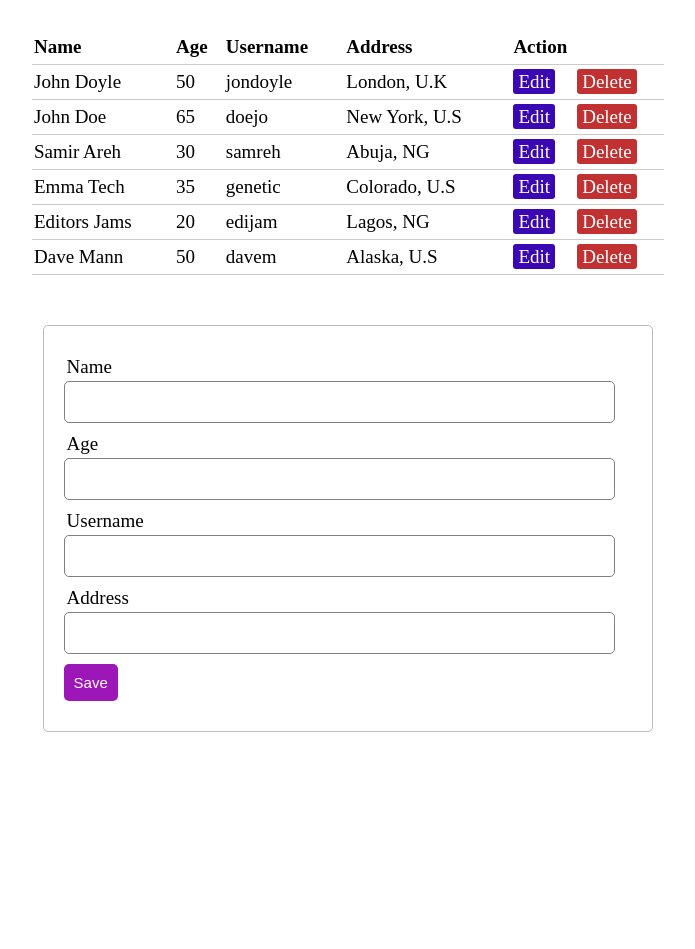
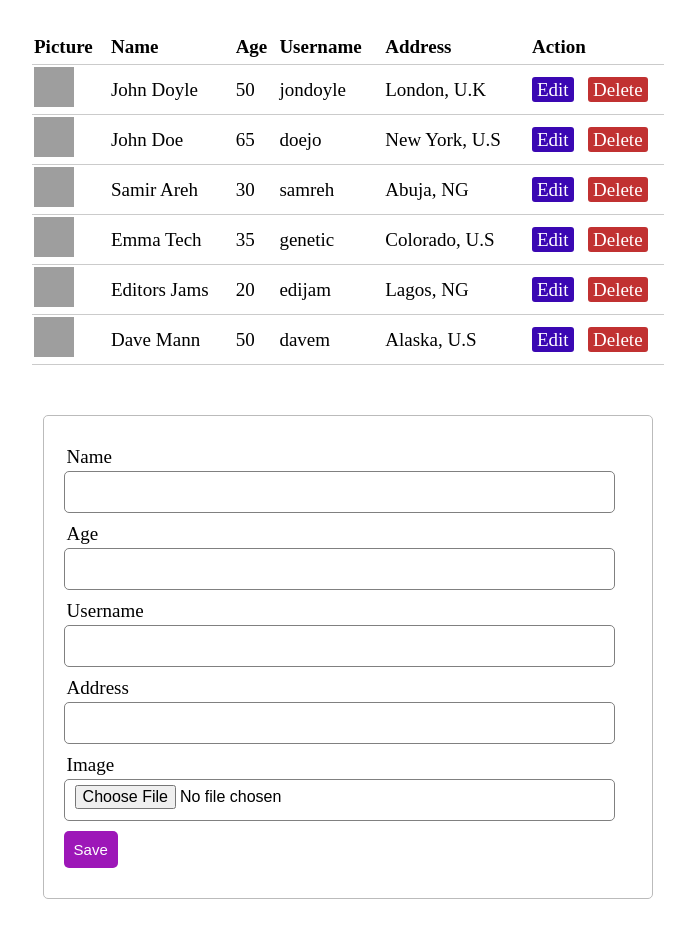
Before and after one commit to mistadane/Side-Hustle-internship-PHP-files, a PHP site: page /index.php in a window 1280 px wide. Shown: the whole page, without its empty margins (292-987 px from the left). Before the commit the page ends 800 px from the top, so only its background shows below. Run offline with PHP 8.4, Linux system fonts and the light colour scheme; data comes from the database, SQL or seed files in the repository; both versions use the stored data as it was after the commit; grey boxes are pictures that could not be loaded.

Commit message:
Image Upload in CRUD APP

```diff
--- a/crud/index.php
+++ b/crud/index.php
@@ -11,6 +11,7 @@ include('process.php');
 			$age = $n['age'];
 			$username = $n['username'];
 			$address = $n['address'];
+			$image = $n['image'];
 
 
 	}
@@ -39,6 +40,7 @@ include('process.php');
 <table>
 	<thead>
 		<tr>
+			<th>Picture</th>
 			<th>Name</th>
 			<th>Age</th>
 			<th>Username</th>
@@ -49,6 +51,7 @@ include('process.php');
 
 	<?php while ($row = mysqli_fetch_array($results)) { ?>
 		<tr>
+			<td><img src="<?php echo "images/".$row['image']?>" alt="No image" width='40' height='40'></td>
 			<td><?php echo $row['name']; ?></td>
 			<td><?php echo $row['age']; ?></td>
 			<td><?php echo $row['username']; ?></td>
@@ -65,7 +68,7 @@ include('process.php');
 
 
 
-<form method="post" action="process.php" >
+<form method="post" action="process.php" enctype="multipart/form-data">
 
 	<input type="hidden" name="id" value="<?php echo $id; ?>">
 
@@ -86,6 +89,10 @@ include('process.php');
 		<input type="text" name="address" value="<?php echo $address; ?>">
 	</div>
 	<div class="input-group">
+		<label>Image</label>
+		<input type="file" name="file" value="<?php echo "images/ ".$image; ?>">
+	</div>
+	<div class="input-group">
 
 		<?php if ($update == true): ?>
 			<button class="btn" type="submit" name="update" style="background: #556B2F;" >Update</button>
--- a/crud/process.php
+++ b/crud/process.php
@@ -7,6 +7,7 @@
 	$age = "";
 	$username = "";
 	$address = "";
+	$image = "";
 	$id = 0;
 	$update = false;
 
@@ -16,10 +17,31 @@
 		$age = $_POST['age'];
 		$username = $_POST['username'];
 		$address = $_POST['address'];
+		//image Upload
+		if(isset($_FILES['file'])) {
+			//specifying the supported file extension
+			$validextensions=['jpg','png','jpeg'];
+			$ext=explode('.',basename($_FILES['file']['name']));
+			//explode file name from dot(.)
+			$file_extension=end($ext);
+			//generate Name for the picture;
+			$image="image_".rand(100000,900000).".".$file_extension;
+			$target_path=$image;
+			$filesize= 5000000;
+			if(($_FILES['file']['size'] <= $filesize) and in_array($file_extension,$validextensions)) {
+				if(move_uploaded_file($_FILES['file']['tmp_name'],"images/".$image)) {
+					echo "photo successfully uploaded";
+					mysqli_query($con, "INSERT INTO crudtable (name, age, username, address, image) VALUES ('$name', '$age', '$username', '$address', '$image')");
+					$_SESSION["msg"]="User details saved";
+					header('location: index.php');
 
-		mysqli_query($con, "INSERT INTO crudtable (name, age, username, address) VALUES ('$name', '$age', '$username', '$address')");
-		$_SESSION["msg"]="User details saved";
-		header('location: index.php');
+				}
+			} else{
+				echo "File,not valid!!";
+			}
+
+		}
+
 	}
 
 		//For Update
@@ -29,10 +51,32 @@
 		$age = $_POST['age'];
 		$username = $_POST['username'];
 		$address = $_POST['address'];
+		//Image Update
+		if(isset($_FILES['file'])) {
+			//specifying the supported file extension
+			$validextensions=['jpg','png','jpeg'];
+			$ext=explode('.',basename($_FILES['file']['name']));
+			//explode file name from dot(.)
+			$file_extension=end($ext);
+			//generate Name for the picture;
+			$image="image_".rand(100000,900000).".".$file_extension;
+			$target_path=$image;
+			$filesize= 5000000;
+			if(($_FILES['file']['size'] <= $filesize) and in_array($file_extension,$validextensions)) {
+				if(move_uploaded_file($_FILES['file']['tmp_name'],"images/".$image)) {
+					echo "photo successfully uploaded";
+					mysqli_query($con, "UPDATE crudtable SET name='$name', age='$age', username= '$username', address= '$address', image= '$image' WHERE id=$id");
+					$_SESSION["msg"]="User details updated";
+					header('location: index.php');
 
-		mysqli_query($con, "UPDATE crudtable SET name='$name', age='$age', username= '$username', address= '$address' WHERE id=$id");
-		$_SESSION["msg"]="User details updated";
-		header('location: index.php');
+				}
+			} else{
+				echo "File,not valid!!";
+			}
+
+		}
+
+
 	}
 	//For Delete
 if (isset($_GET['del'])) {
```
Also changed, not shown: crud/crud.sql (+11 -7 lines), crud/images/image_118032.jpg (added), crud/images/image_187838.jpeg (added), crud/images/image_635185.jpg (added).
